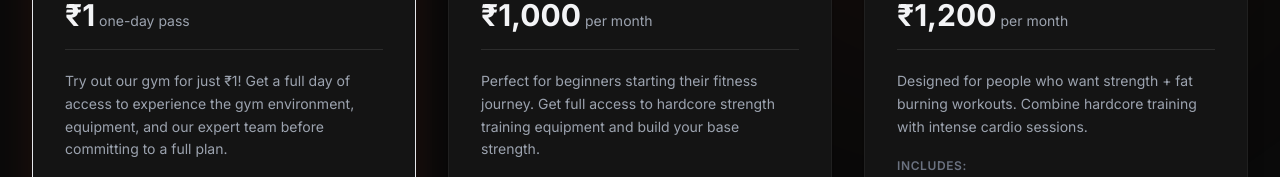
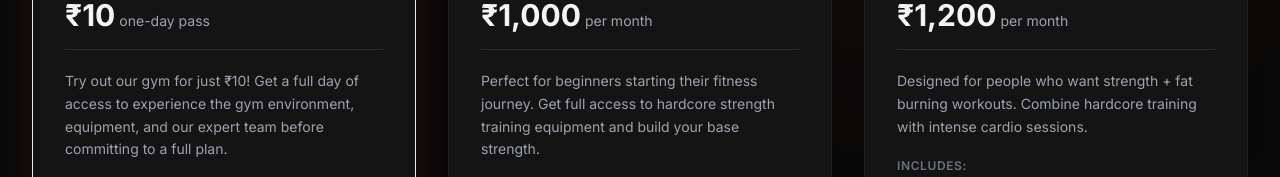
Before and after one commit to ravipatil-9225/gymwebsite, a React app in the folder frontend/: page /packages/plans in a window 1280 px wide. Shown: the part 623-800 px from the top of the page. Built offline with nearby package versions, Linux system fonts and the light colour scheme; no server answers; the HTML template or start-up script is replaced by a standard one.

Commit message:
fix: Update Starter Trial Pass price from Rs1 to Rs10

```diff
--- a/frontend/src/pages/MembershipPlans.jsx
+++ b/frontend/src/pages/MembershipPlans.jsx
@@ -8,9 +8,9 @@ const plans = [
     {
         name: 'Starter Trial Pass',
         tagline: 'Trial Access',
-        price: '1',
+        price: '10',
         duration: 'one-day pass',
-        description: 'Try out our gym for just ₹1! Get a full day of access to experience the gym environment, equipment, and our expert team before committing to a full plan.',
+        description: 'Try out our gym for just ₹10! Get a full day of access to experience the gym environment, equipment, and our expert team before committing to a full plan.',
         includes: [
             '1-day full gym access',
             'Basic equipment orientation',
```
